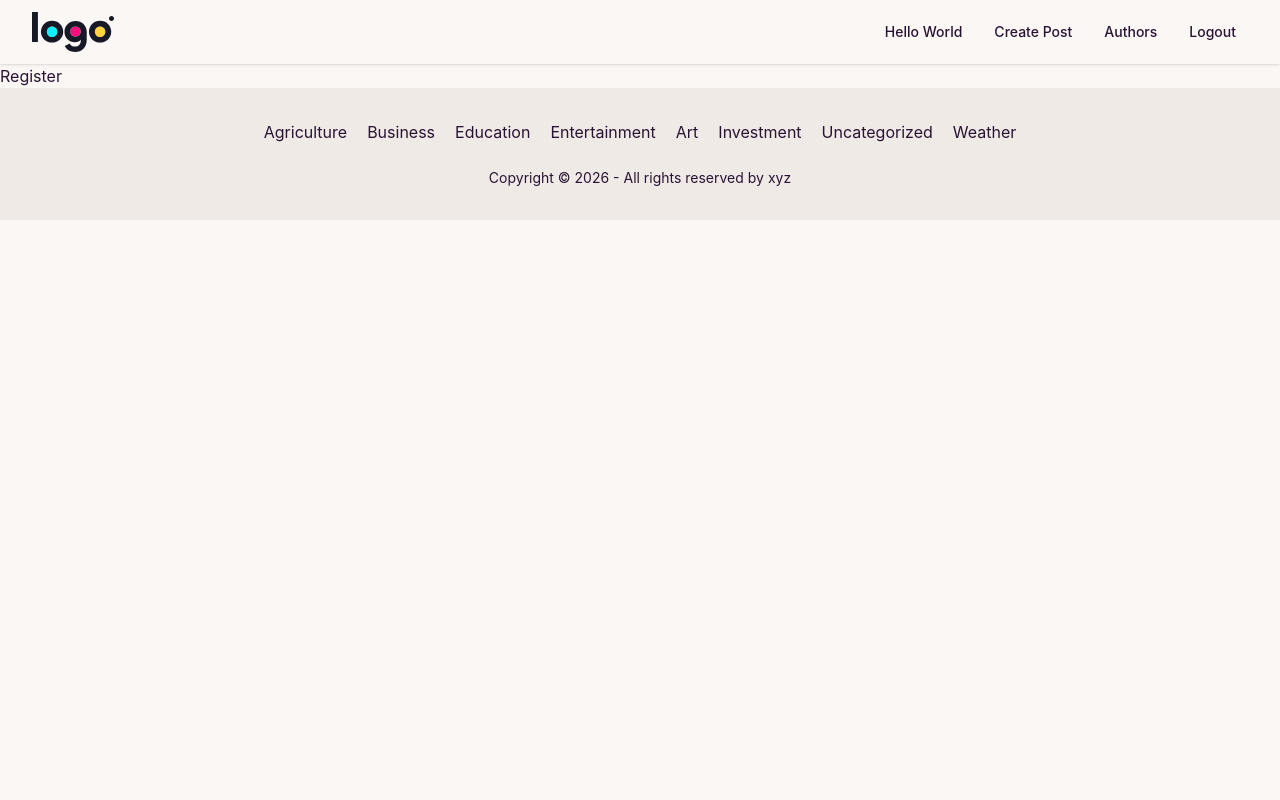
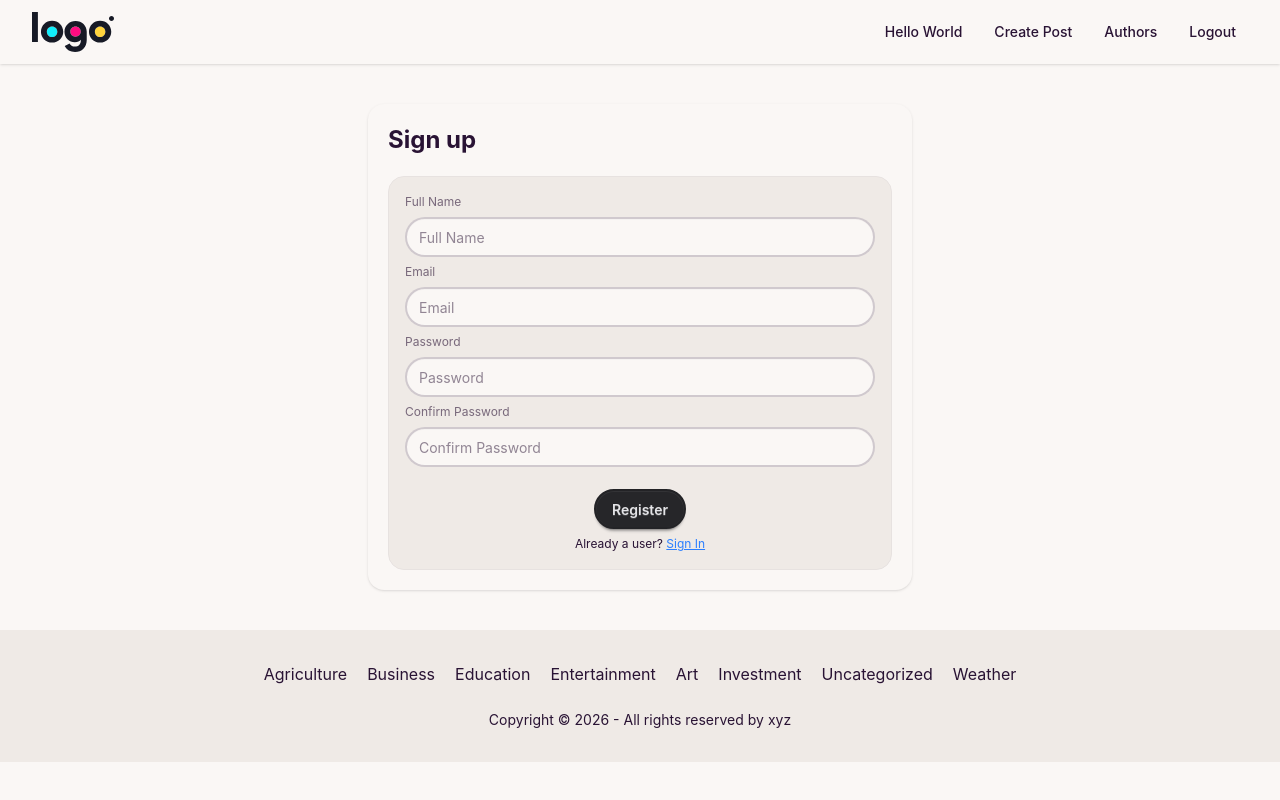
Before and after one commit to hydra-red/Blog-App, a React (Vite) app in the folder frontend/: page /register in a window 1280 px wide. Built offline with nearby package versions, Linux system fonts and the light colour scheme.

Commit message:
sign-in and log-in ui created

```diff
--- a/frontend/src/pages/AuthorPosts.jsx
+++ b/frontend/src/pages/AuthorPosts.jsx
@@ -1,7 +1,7 @@
 import { useState } from "react";
 import PostCard from "../components/posts/PostCard";
 import { DUMMY_POSTS } from "../components/posts/postsData.js";
-import { useParams } from "react-router";
+import { useParams, Link } from "react-router";
 
 const AuthorPosts = () => {
   const { id } = useParams();
--- a/frontend/src/pages/Authors.jsx
+++ b/frontend/src/pages/Authors.jsx
@@ -1,4 +1,4 @@
-import React from 'react'
+
 
 const Authors = () => {
   return (
--- a/frontend/src/pages/CategoryPosts.jsx
+++ b/frontend/src/pages/CategoryPosts.jsx
@@ -1,7 +1,7 @@
 import { useEffect, useState } from "react";
 import PostCard from "../components/posts/PostCard";
 import { DUMMY_POSTS } from "../components/posts/postsData.js";
-import { useParams } from "react-router";
+import { useParams,Link } from "react-router";
 
 const CategoryPosts = () => {
   const { category } = useParams();
--- a/frontend/src/pages/Login.jsx
+++ b/frontend/src/pages/Login.jsx
@@ -1,8 +1,36 @@
-import React from 'react'
+import { useState } from "react"
+import { Link } from "react-router"
 
 const Login = () => {
+
+  const [userData, setUserData] = useState({
+    email: '',
+    password: '',
+  })
+
+  function handleChange(e) {
+    setUserData((prev) => { return { ...prev, [e.target.name]: e.target.value } }) // This function updates the userData state with the new values from the input fields. It uses the previous state and spreads it, then updates the specific field that changed based on the name attribute of the input.
+  }
+
   return (
-    <div>Login</div>
+    <section className='mx-auto w-full max-w-xl px-4 py-6 sm:py-10 sm:min-h-full'>
+      <div className='overflow-hidden rounded-2xl bg-base-100 shadow-sm p-5'>
+        <h1 className='text-2xl font-bold'>Sign In</h1>
+        <form className="fieldset bg-base-200 border-base-300 rounded-box border mt-5 p-4">
+          <p className="bg-error rounded-md py-1 px-2 font-semibold hidden">Error Message</p>
+
+
+          <label className="label" htmlFor="email" >Email</label>
+          <input type="email" className="input w-full focus:outline-0" placeholder="Email" name="email" value={userData.email} onChange={handleChange} />
+
+          <label className="label" htmlFor="password">Password</label>
+          <input type="password" className="input w-full focus:outline-0" placeholder="Password" name="password" value={userData.password} onChange={handleChange} />
+
+          <button type="submit" className="btn btn-neutral mt-4 mx-auto">Log In</button>
+          <p className="text-center">Don't Have an Account? <Link to={"/register"} className="text-blue-500 link">Sign up</Link></p>
+        </form>
+      </div>
+    </section>
   )
 }
 
--- a/frontend/src/pages/Register.jsx
+++ b/frontend/src/pages/Register.jsx
@@ -1,8 +1,42 @@
-import React from 'react'
+import { useState } from "react"
+import { Link } from "react-router"
 
 const Register = () => {
+
+  const [userData, setUserData] = useState({
+    name: '',
+    email: '',
+    password: '',
+    confirmPassword: ''
+  })
+
+  function handleChange(e) {
+    setUserData((prev) => { return { ...prev, [e.target.name]: e.target.value } })
+  }
+
   return (
-    <div>Register</div>
+    <section className='mx-auto w-full max-w-xl px-4 py-6 sm:py-10 sm:min-h-full'>
+      <div className='overflow-hidden rounded-2xl bg-base-100 shadow-sm p-5'>
+        <h1 className='text-2xl font-bold'>Sign up</h1>
+        <form className="fieldset bg-base-200 border-base-300 rounded-box border mt-5 p-4" >
+          <p className="bg-error rounded-md py-1 px-2 font-semibold hidden">Error Message</p>
+          <label className="label" htmlFor="name">Full Name</label>
+          <input type="text" className="input w-full focus:outline-0" placeholder="Full Name" name="name" value={userData.name} onChange={handleChange} />
+
+          <label className="label" htmlFor="email">Email</label>
+          <input type="email" className="input w-full focus:outline-0" placeholder="Email" name="email" value={userData.email} onChange={handleChange} />
+
+          <label className="label" htmlFor="password">Password</label>
+          <input type="password" className="input w-full focus:outline-0" placeholder="Password" name="password" value={userData.password} onChange={handleChange} />
+
+          <label className="label" htmlFor="confirmPassword">Confirm Password</label>
+          <input type="password" className="input w-full focus:outline-0" placeholder="Confirm Password" name="confirmPassword" value={userData.confirmPassword} onChange={handleChange} />
+
+          <button type="submit" className="btn btn-neutral mt-4 mx-auto">Register</button>
+          <p className="text-center">Already a user? <Link to={"/login"} className="text-blue-500 link">Sign In</Link></p>
+        </form>
+      </div>
+    </section>
   )
 }
 
```
